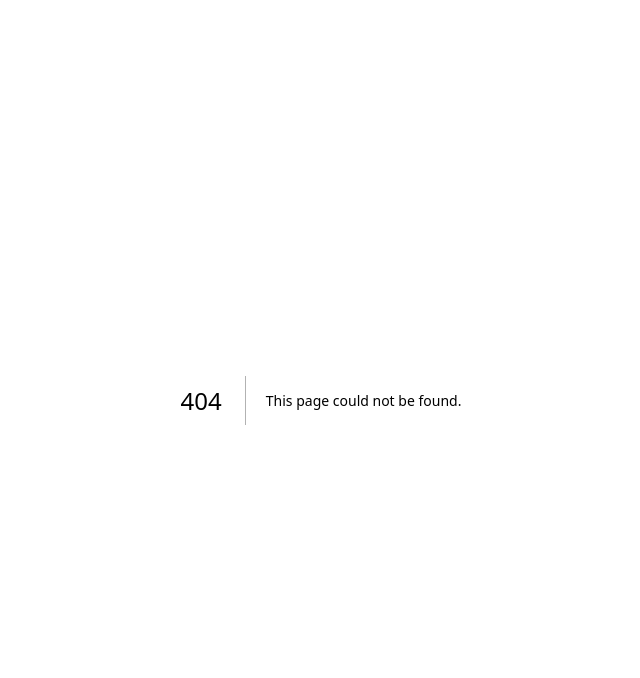
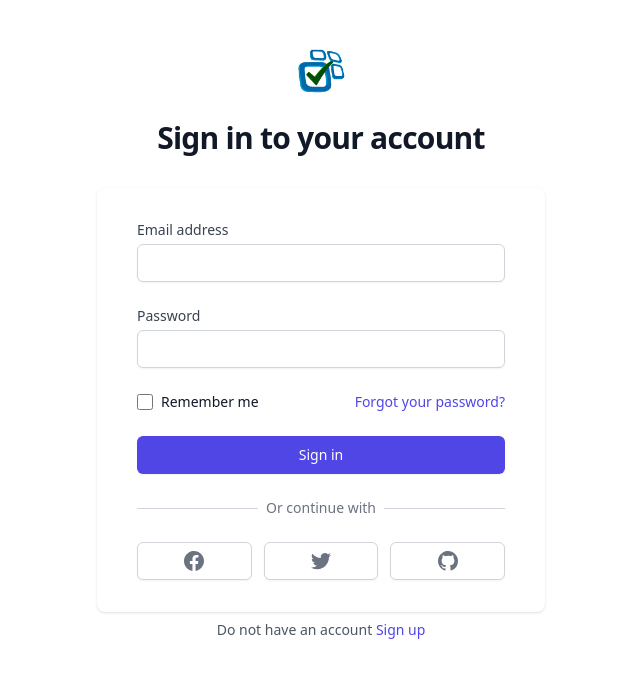
Before and after one commit to youzh00/Recruitment-Contest-Hub, a Next.js app in the folder frontend/: page /login in a window 1280 px wide. Before the commit this address had no page. Shown: the top 678 px of the page, without its empty margins (319-959 px from the left). Built offline with nearby package versions, Linux system fonts and the light colour scheme.

Commit message:
Add login page

```diff
--- /dev/null
+++ b/frontend/src/pages/login.js
@@ -0,0 +1,187 @@
+import Link from "next/link";
+import React from "react";
+
+const login = () => {
+  return (
+    <div>
+      <div className="flex min-h-full flex-col justify-center py-12 sm:px-6 lg:px-8">
+        <div className="sm:mx-auto sm:w-full sm:max-w-md">
+          <img
+            className="mx-auto h-12 w-auto"
+            src="/assets/logo.png"
+            alt="Your Company"
+          />
+          <h2 className="mt-6 text-center text-3xl font-bold tracking-tight text-gray-900">
+            Sign in to your account
+          </h2>
+        </div>
+
+        <div className="mt-8 sm:mx-auto sm:w-full sm:max-w-md">
+          <div className="bg-white py-8 px-4 shadow sm:rounded-lg sm:px-10">
+            <form className="space-y-6" action="#" method="POST">
+              <div>
+                <label
+                  htmlFor="email"
+                  className="block text-sm font-medium text-gray-700"
+                >
+                  Email address
+                </label>
+                <div className="mt-1">
+                  <input
+                    id="email"
+                    name="email"
+                    type="email"
+                    autoComplete="email"
+                    required
+                    className="block w-full appearance-none rounded-md border border-gray-300 px-3 py-2 placeholder-gray-400 shadow-sm focus:border-indigo-500 focus:outline-none focus:ring-indigo-500 sm:text-sm"
+                  />
+                </div>
+              </div>
+
+              <div>
+                <label
+                  htmlFor="password"
+                  className="block text-sm font-medium text-gray-700"
+                >
+                  Password
+                </label>
+                <div className="mt-1">
+                  <input
+                    id="password"
+                    name="password"
+                    type="password"
+                    autoComplete="current-password"
+                    required
+                    className="block w-full appearance-none rounded-md border border-gray-300 px-3 py-2 placeholder-gray-400 shadow-sm focus:border-indigo-500 focus:outline-none focus:ring-indigo-500 sm:text-sm"
+                  />
+                </div>
+              </div>
+
+              <div className="flex items-center justify-between">
+                <div className="flex items-center">
+                  <input
+                    id="remember-me"
+                    name="remember-me"
+                    type="checkbox"
+                    className="h-4 w-4 rounded border-gray-300 text-indigo-600 focus:ring-indigo-500"
+                  />
+                  <label
+                    htmlFor="remember-me"
+                    className="ml-2 block text-sm text-gray-900"
+                  >
+                    Remember me
+                  </label>
+                </div>
+
+                <div className="text-sm">
+                  <a
+                    href="#"
+                    className="font-medium text-indigo-600 hover:text-indigo-500"
+                  >
+                    Forgot your password?
+                  </a>
+                </div>
+              </div>
+
+              <div>
+                <button
+                  type="submit"
+                  className="flex w-full justify-center rounded-md border border-transparent bg-indigo-600 py-2 px-4 text-sm font-medium text-white shadow-sm hover:bg-indigo-700 focus:outline-none focus:ring-2 focus:ring-indigo-500 focus:ring-offset-2"
+                >
+                  Sign in
+                </button>
+              </div>
+            </form>
+
+            <div className="mt-6">
+              <div className="relative">
+                <div className="absolute inset-0 flex items-center">
+                  <div className="w-full border-t border-gray-300" />
+                </div>
+                <div className="relative flex justify-center text-sm">
+                  <span className="bg-white px-2 text-gray-500">
+                    Or continue with
+                  </span>
+                </div>
+              </div>
+
+              <div className="mt-6 grid grid-cols-3 gap-3">
+                <div>
+                  <a
+                    href="#"
+                    className="inline-flex w-full justify-center rounded-md border border-gray-300 bg-white py-2 px-4 text-sm font-medium text-gray-500 shadow-sm hover:bg-gray-50"
+                  >
+                    <span className="sr-only">Sign in with Facebook</span>
+                    <svg
+                      className="h-5 w-5"
+                      aria-hidden="true"
+                      fill="currentColor"
+                      viewBox="0 0 20 20"
+                    >
+                      <path
+                        fillRule="evenodd"
+                        d="M20 10c0-5.523-4.477-10-10-10S0 4.477 0 10c0 4.991 3.657 9.128 8.438 9.878v-6.987h-2.54V10h2.54V7.797c0-2.506 1.492-3.89 3.777-3.89 1.094 0 2.238.195 2.238.195v2.46h-1.26c-1.243 0-1.63.771-1.63 1.562V10h2.773l-.443 2.89h-2.33v6.988C16.343 19.128 20 14.991 20 10z"
+                        clipRule="evenodd"
+                      />
+                    </svg>
+                  </a>
+                </div>
+
+                <div>
+                  <a
+                    href="#"
+                    className="inline-flex w-full justify-center rounded-md border border-gray-300 bg-white py-2 px-4 text-sm font-medium text-gray-500 shadow-sm hover:bg-gray-50"
+                  >
+                    <span className="sr-only">Sign in with Twitter</span>
+                    <svg
+                      className="h-5 w-5"
+                      aria-hidden="true"
+                      fill="currentColor"
+                      viewBox="0 0 20 20"
+                    >
+                      <path d="M6.29 18.251c7.547 0 11.675-6.253 11.675-11.675 0-.178 0-.355-.012-.53A8.348 8.348 0 0020 3.92a8.19 8.19 0 01-2.357.646 4.118 4.118 0 001.804-2.27 8.224 8.224 0 01-2.605.996 4.107 4.107 0 00-6.993 3.743 11.65 11.65 0 01-8.457-4.287 4.106 4.106 0 001.27 5.477A4.073 4.073 0 01.8 7.713v.052a4.105 4.105 0 003.292 4.022 4.095 4.095 0 01-1.853.07 4.108 4.108 0 003.834 2.85A8.233 8.233 0 010 16.407a11.616 11.616 0 006.29 1.84" />
+                    </svg>
+                  </a>
+                </div>
+
+                <div>
+                  <a
+                    href="#"
+                    className="inline-flex w-full justify-center rounded-md border border-gray-300 bg-white py-2 px-4 text-sm font-medium text-gray-500 shadow-sm hover:bg-gray-50"
+                  >
+                    <span className="sr-only">Sign in with GitHub</span>
+                    <svg
+                      className="h-5 w-5"
+                      aria-hidden="true"
+                      fill="currentColor"
+                      viewBox="0 0 20 20"
+                    >
+                      <path
+                        fillRule="evenodd"
+                        d="M10 0C4.477 0 0 4.484 0 10.017c0 4.425 2.865 8.18 6.839 9.504.5.092.682-.217.682-.483 0-.237-.008-.868-.013-1.703-2.782.605-3.369-1.343-3.369-1.343-.454-1.158-1.11-1.466-1.11-1.466-.908-.62.069-.608.069-.608 1.003.07 1.531 1.032 1.531 1.032.892 1.53 2.341 1.088 2.91.832.092-.647.35-1.088.636-1.338-2.22-.253-4.555-1.113-4.555-4.951 0-1.093.39-1.988 1.029-2.688-.103-.253-.446-1.272.098-2.65 0 0 .84-.27 2.75 1.026A9.564 9.564 0 0110 4.844c.85.004 1.705.115 2.504.337 1.909-1.296 2.747-1.027 2.747-1.027.546 1.379.203 2.398.1 2.651.64.7 1.028 1.595 1.028 2.688 0 3.848-2.339 4.695-4.566 4.942.359.31.678.921.678 1.856 0 1.338-.012 2.419-.012 2.747 0 .268.18.58.688.482A10.019 10.019 0 0020 10.017C20 4.484 15.522 0 10 0z"
+                        clipRule="evenodd"
+                      />
+                    </svg>
+                  </a>
+                </div>
+              </div>
+            </div>
+          </div>
+        </div>
+        <div>
+          <p className="mt-2 text-center text-sm text-gray-600">
+            Do not have an account{" "}
+            <Link
+              href="/register"
+              className="font-medium text-indigo-600 hover:text-indigo-500"
+            >
+              Sign up
+            </Link>
+          </p>
+        </div>
+      </div>
+    </div>
+  );
+};
+
+export default login;
```
Also changed, not shown: frontend/src/pages/register.js (added).
